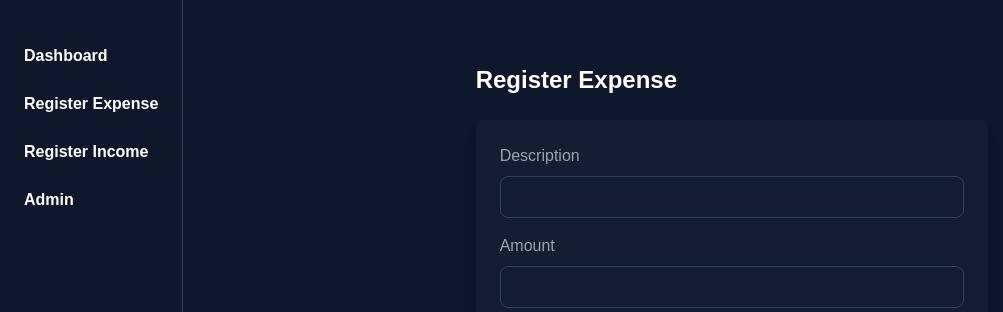
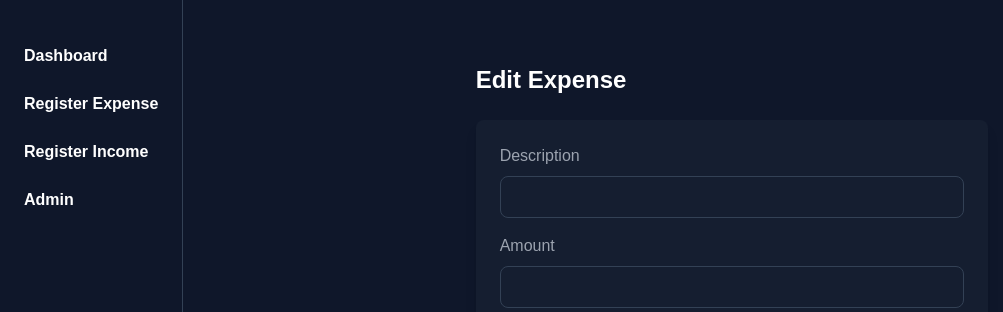
Before and after one commit to jrneliodias/meu-financeiro, a Django app: template reports/templates/reports/expense_update.html in a window 1280 px wide. Shown: the top 312 px of the page, without its empty margins (0-1003 px from the left). Run offline with Django 5.2, Linux system fonts and the light colour scheme; the template is opened without the code that fills it: values that come from a table or form of the project are taken from there, others are empty; some libraries are stand-ins or nearby versions; some web fonts are replaced.

Commit message:
style: edit expense update forms title

```diff
--- a/reports/templates/reports/expense_update.html
+++ b/reports/templates/reports/expense_update.html
@@ -2,7 +2,7 @@
 {% load custom_filters %}
 {% block content %}
     <div class="container mx-auto mt-10 max-w-lg ">
-        <h2 class="text-2xl font-bold mb-6 ">Register Expense</h2>
+        <h2 class="text-2xl font-bold mb-6 ">Edit Expense</h2>
         <form method="post" class="bg-slate-800/40 p-6 rounded-lg shadow-lg">
             {% csrf_token %}
             <div class="mb-4 space-y-2">
```
